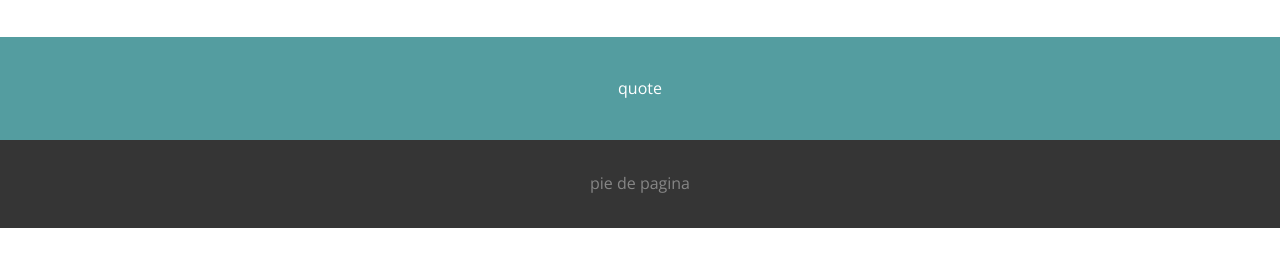
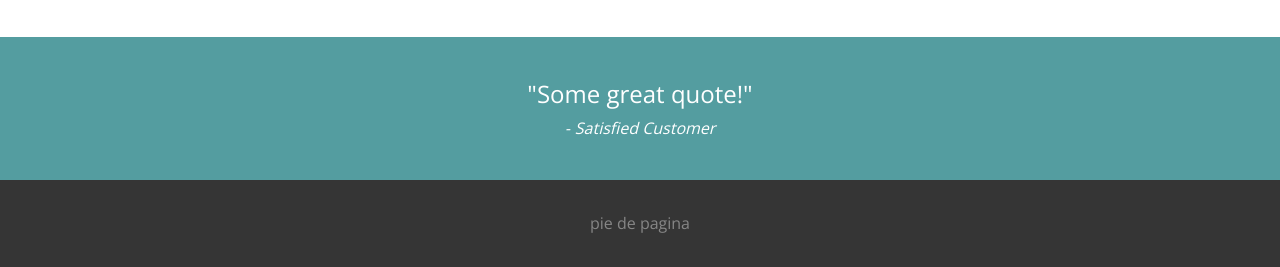
Before and after one commit to HectorGalindoPedraza/SoloLearnApp, a plain HTML site: page ResponsiveDesing/index.html in a window 1280 px wide. Shown: the part 540-807 px from the top of the page. Drawn offline with nearby package versions, Linux system fonts and the light colour scheme.

Commit message:
Seccion de cotizaciones

```diff
--- a/ResponsiveDesing/CSS/styles.css
+++ b/ResponsiveDesing/CSS/styles.css
@@ -59,6 +59,23 @@ section{
     background-color: #549DA0;
     color: #FFFFFF;
 }
+blockquote{
+    margin: 0;
+    padding: 0;
+    text-align: center;
+}
+blockquote p{
+    margin: 0 0 5px 0;
+    font-size: 24px;
+}
+blockquote cite {
+    font-size: 16px;
+    font-style: italic;
+}
+blockquote cite:before {
+    content: "-";
+    margin-right: 5px;
+}
 footer{
     background: #353535;
     padding: 32px 0;
--- a/ResponsiveDesing/index.html
+++ b/ResponsiveDesing/index.html
@@ -32,7 +32,10 @@
         </div>
     </section>
     <section class="quote">
-        quote
+        <blockquote class="container">
+            <p>"Some great quote!"</p>
+            <cite>Satisfied Customer</cite>
+        </blockquote>
     </section>
     <footer>
         pie de pagina
```
